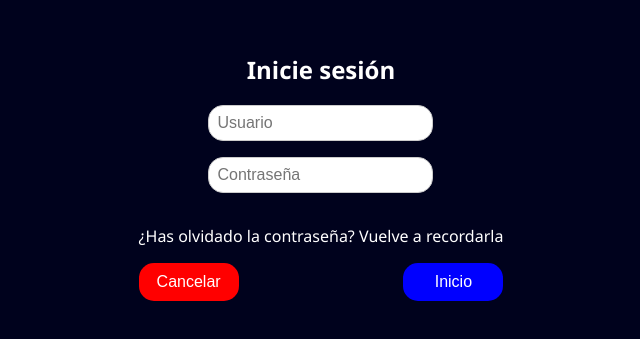
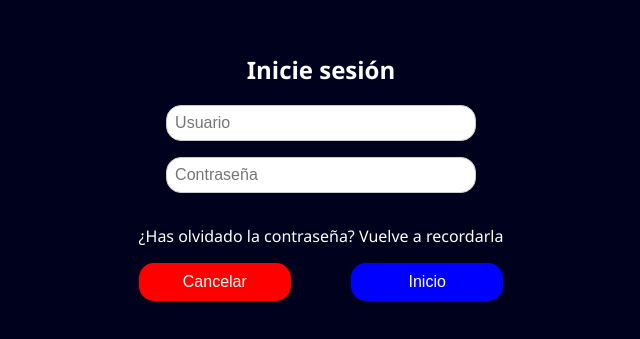
Before and after one commit to Balsero300/ProyectoTardus, a React (Vite) app: page /secion in a window 1280 px wide. Shown: the part 233-572 px from the top of the page, without its empty margins (319-959 px from the left). Built offline with nearby package versions, Linux system fonts and the light colour scheme.

Commit message:
Cambios de css de secion

```diff
--- a/src/Componentes/Inicio_S.css
+++ b/src/Componentes/Inicio_S.css
@@ -5,7 +5,7 @@
     justify-content: center;
     height: 100vh;
     color: white;
-    font-family:'Segoe UI', Tahoma, Geneva, Verdana, sans-serif;
+    font-family: 'Segoe UI', Tahoma, Geneva, Verdana, sans-serif;
 }
 
 .Form {
@@ -18,27 +18,31 @@
     border: 1px solid #ccc;
     border-radius: 15px;
     font-size: 16px;
+    width: 80%;
+    max-width: 300px;
 }
 
 .buttons-container {
     display: flex;
-    justify-content: space-between;
+    justify-content: center;
+    gap: 60px; /* Espacio entre los botones */
 }
 
 .Cancelar,
 .Inicio {
-    width: 100px;
+    flex: 1;
     padding: 10px;
-    background-color: #4caf50;
     color: white;
     border: none;
     border-radius: 15px;
     cursor: pointer;
     font-size: 16px;
 }
-.Cancelar{
-    background: red;
+
+.Cancelar {
+    background-color: red;
 }
-.Inicio{
-    background: blue;
+
+.Inicio {
+    background-color: blue;
 }
```
